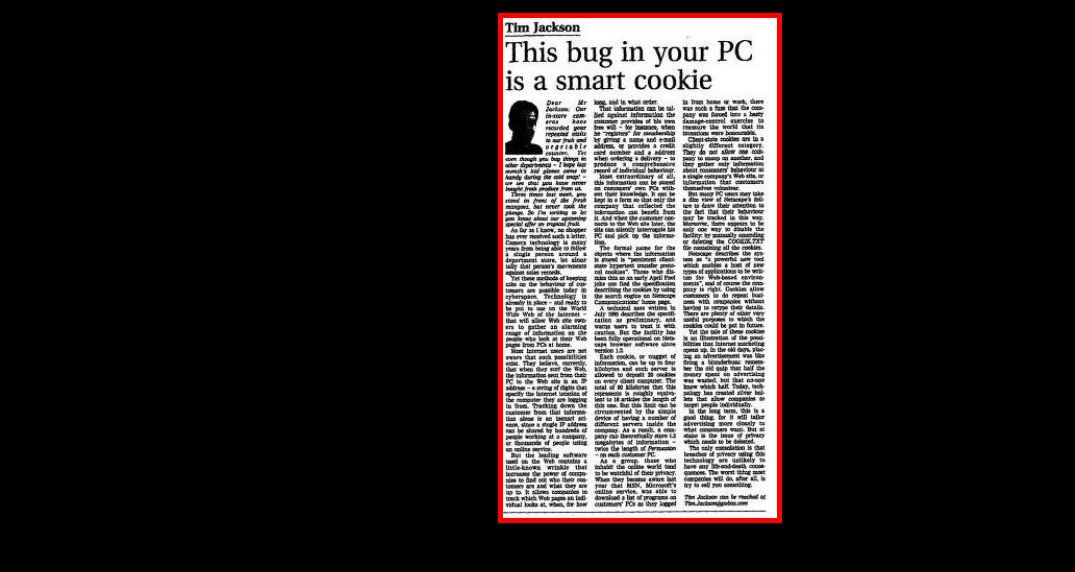
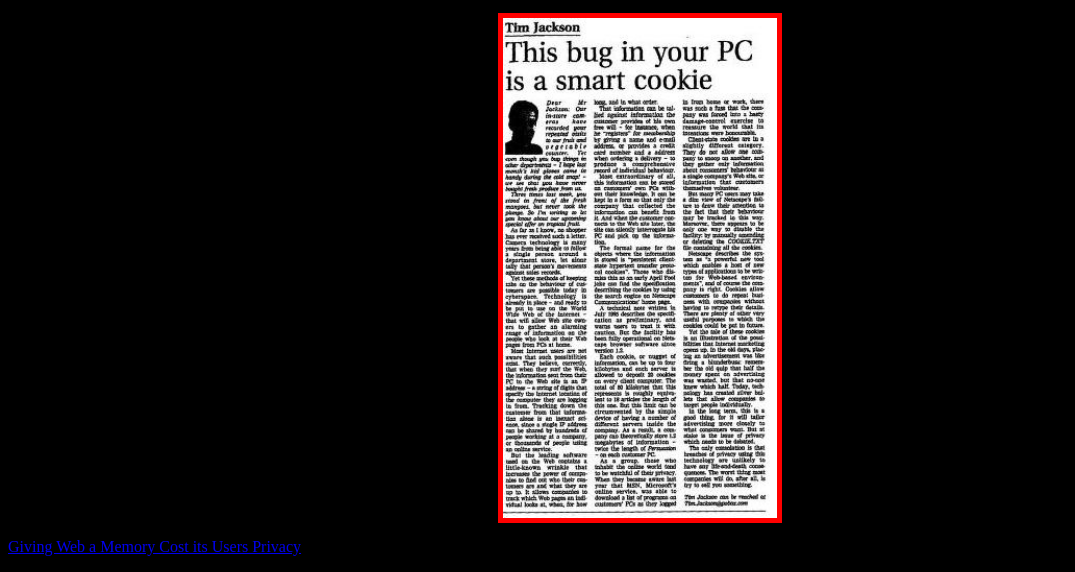
Before and after one commit to homingdevice/homingdevice.github.io, a plain HTML site: page index.html in a window 1280 px wide. Shown: the part 538-1110 px from the top of the page, without its empty margins (0-1075 px from the left). Drawn offline with Linux system fonts and the light colour scheme.

Commit message:
wooooo link

```diff
--- a/index.html
+++ b/index.html
@@ -23,6 +23,7 @@
     </div>
 
     <a href="https://www.nytimes.com/2001/09/04/business/giving-web-a-memory-cost-its-users-privacy.html">
+        Giving Web a Memory Cost its Users Privacy </a>
     <p></p>
 
     <p></p>
```
